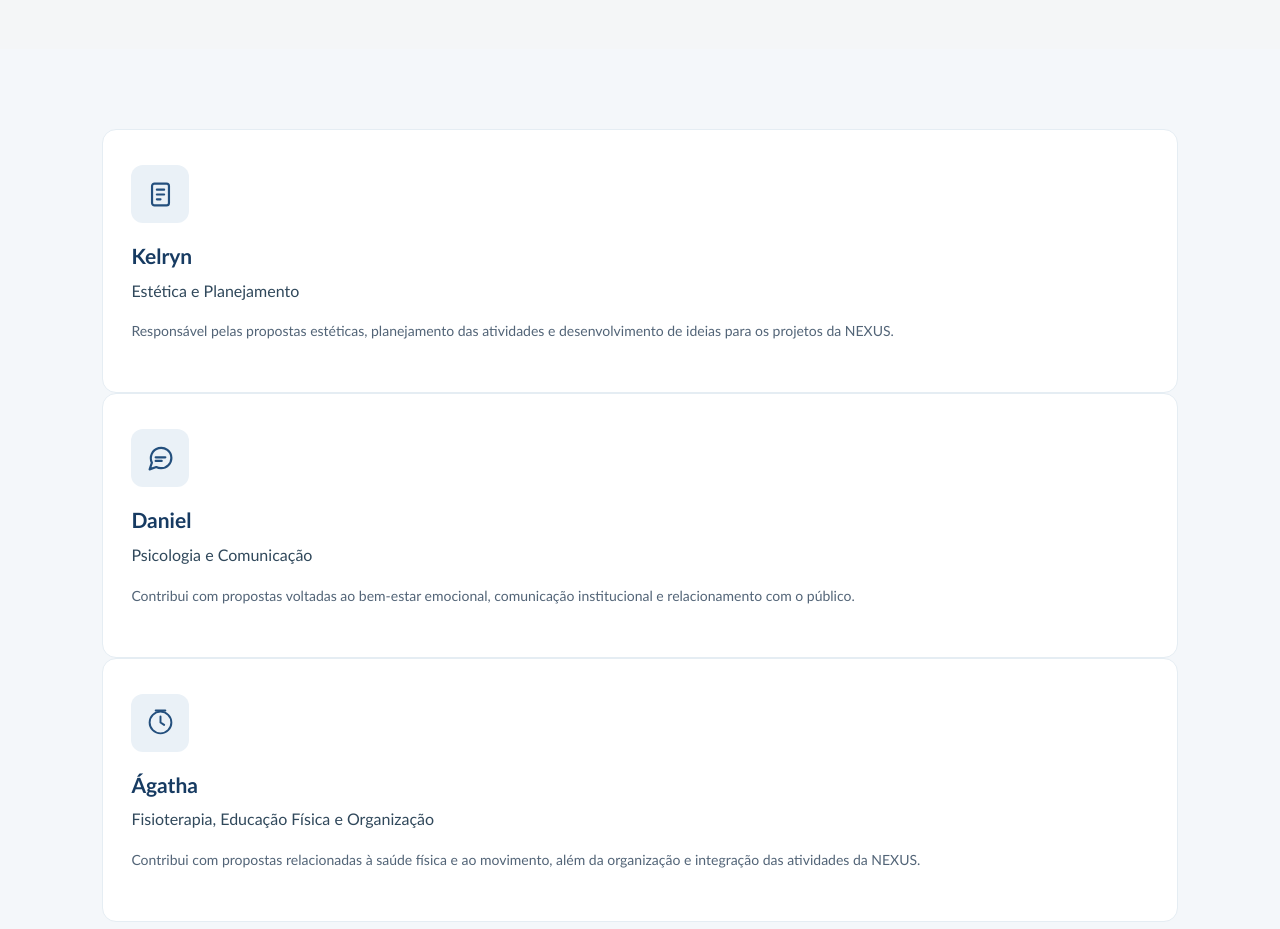
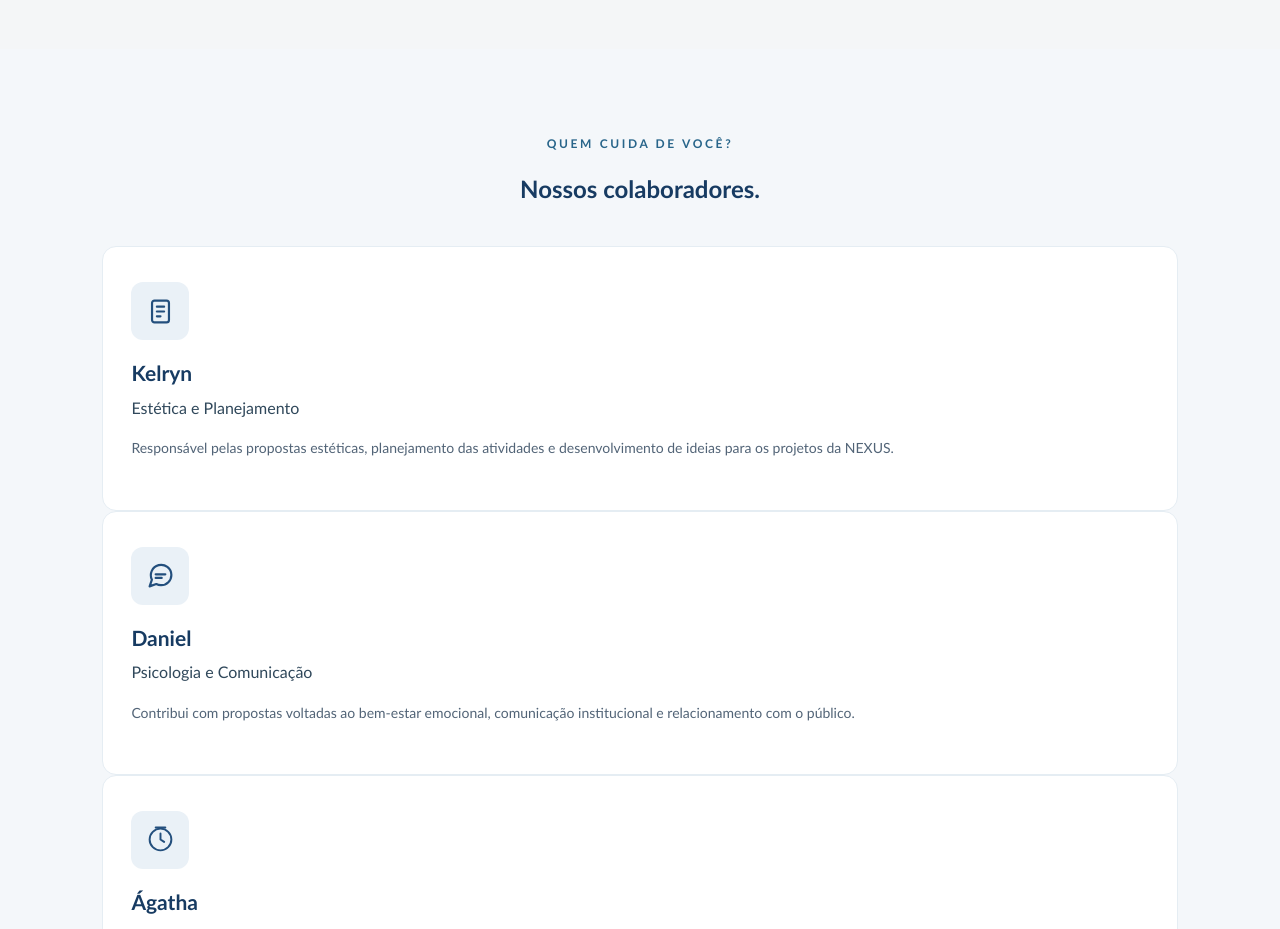
Before and after one commit to Kelb2006/site-nexus, a plain HTML site: page index.html in a window 1280 px wide. Shown: the part 2820-3749 px from the top of the page. Drawn offline with Linux system fonts and the light colour scheme.

Commit message:
Add files via upload

```diff
--- a/index.html
+++ b/index.html
@@ -506,7 +506,12 @@ AICaR8ABAAAAAABqHgEHAAAAAACoeQQcAAAAAACg5hFwAAAAAACAmkfAAQAAAAAAah4BBwAAAAAAqHkE
 <!-- SEÇÃO NOSSA EQUIPE -->
 
 <section class="team" id="equipe">
+     <div class="section-head">
+        <span class="eyebrow">Quem cuida de você?</span>
+        <h2>Nossos colaboradores.</h2>
+    </div>
 <div class="team-card">
+
     <div class="team-icon">
 
         <!-- ÍCONE SVG -->
```
